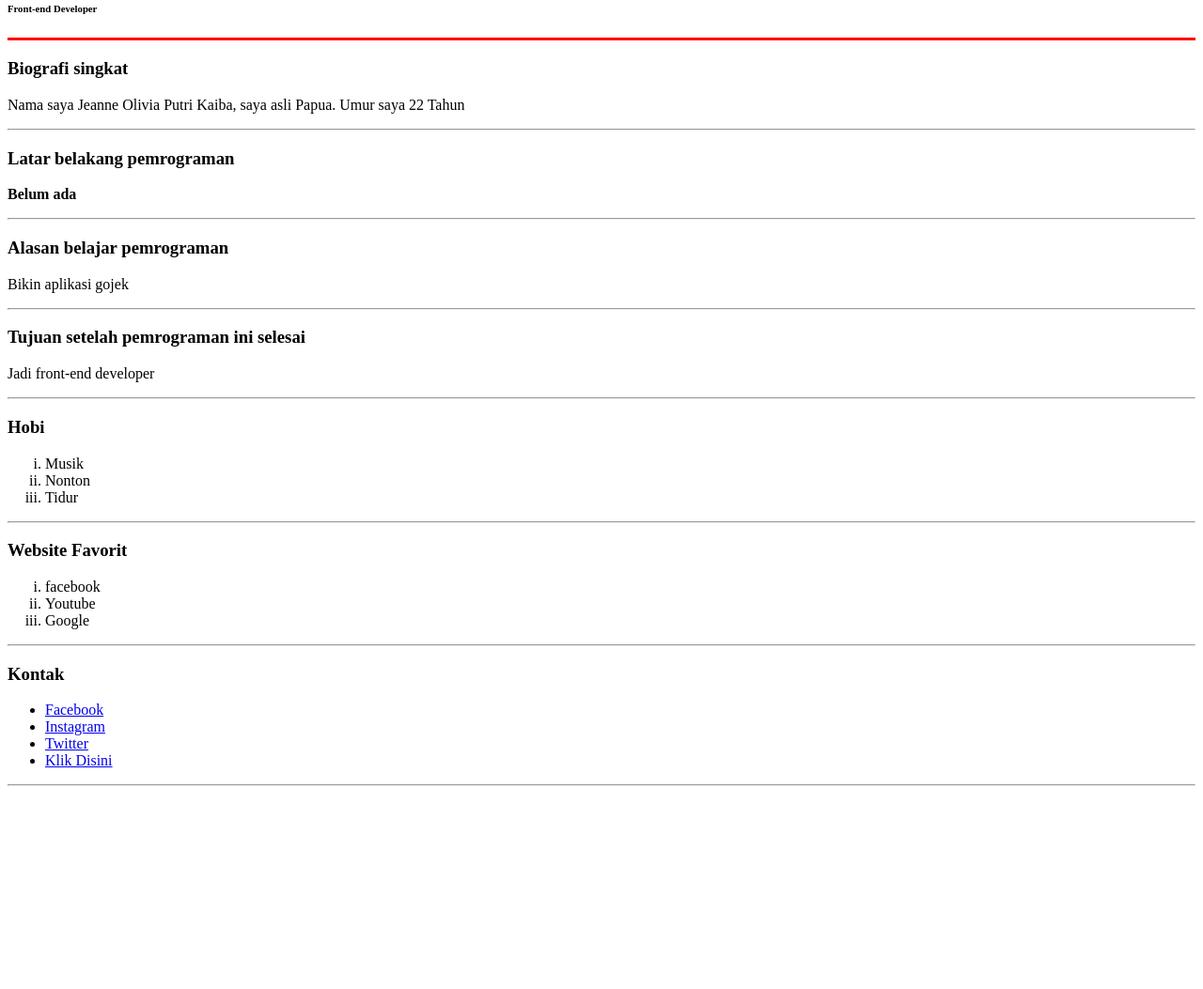
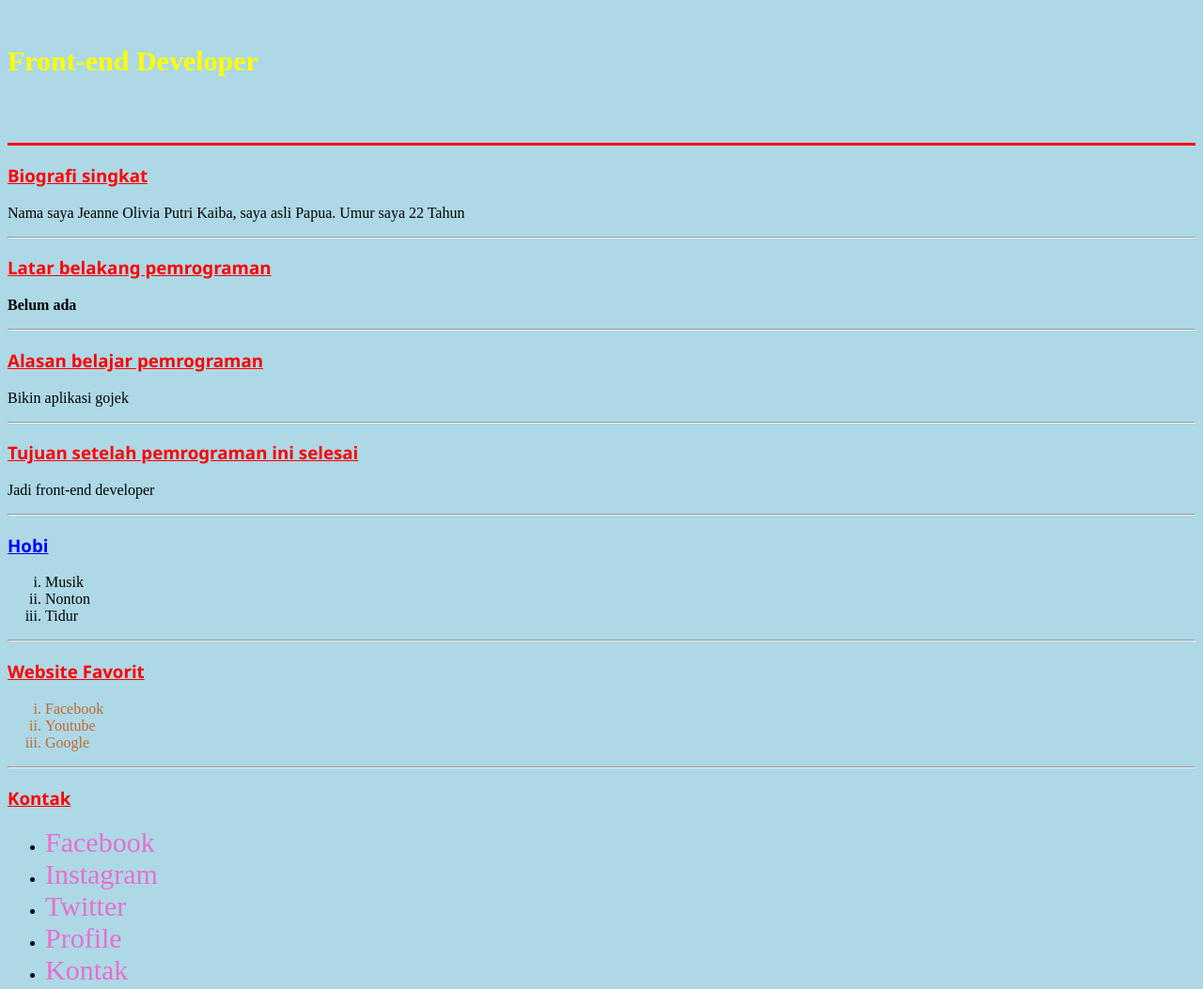
Before and after one commit to jeannepkaiba/web-profile, a plain HTML site: page index.html in a window 1280 px wide. Shown: the part 292-1345 px from the top of the page at 94% size. Before the commit the page ends 1137 px from the top, so only its background shows below. Drawn offline with Linux system fonts and the light colour scheme.

Commit message:
ini pertemuan sesi 2

```diff
--- /dev/null
+++ b/css/style.css
@@ -0,0 +1,31 @@
+/*
+ ini style keseluruhan
+*/
+h3 {
+		color: red;
+		text-decoration: underline;
+		font-family: 'Segoe UI', Tahoma, Geneva, Verdana, sans-serif;
+	}
+
+body{
+		background-color: lightblue;
+	}
+
+.teks-biru {
+	color: blue;
+}
+
+.link {
+	color: #e86ed0;
+	font-size: 30px;
+	text-align: center;
+	text-decoration: none;
+}
+.li {
+	color: #c36a2d
+
+}
+#judul{
+	font-size: 30px;
+	color: yellow;
+}
--- a/index.html
+++ b/index.html
@@ -2,13 +2,17 @@
 <html>
 	<head>
 		<title> Hello World</title>
+		<link href="css/style.css" rel="stylesheet" />
 	</head>
 
 	<body>
 
+
 		<img src="images/biruu.jpg" width="200" alt="Warna Biru">
-		<h1> Jeanne Olivia Putri Kaiba </h1>
-		<h6> Front-end Developer</h6>
+		<h1 style="color: #112f91; text-align: center;">
+			Jeanne Olivia Putri Kaiba
+		</h1>
+		<h6 id="judul" class="teks-biru"> Front-end Developer</h6>
 
 		<hr color = "red" size="3">
 
@@ -42,7 +46,7 @@
 		</p>
 		<hr>
 
-		<h3> Hobi</h3>
+		<h3 class="teks-biru"> Hobi</h3>
 		<ol type="i">
 			<li>Musik</li>
 			<li>Nonton</li>
@@ -52,28 +56,34 @@
 
 		<h3> Website Favorit</h3>
 		<ol type="i">
-			<li>facebook</li>
-			<li>Youtube</li>
-			<li>Google</li>
+			<li class="li">Facebook</li>
+			<li class="li">Youtube</li>
+			<li class="li">Google</li>
 		</ol>
 		<hr>
 
 		<h3> Kontak</h3>
 		<ul>
 			<li>
-			<a href="https://facebook.com/jeanneoliviaputrikaiba">Facebook</a>
+				<a href class="link" ="https://facebook.com/jeanneoliviaputrikaiba">Facebook</a>
 			</li>
 
 			<li>
-			<a href="https://Instagram.com/jeannekaiba">Instagram</a>
+				<a href class="link" ="https://Instagram.com/jeannekaiba">Instagram</a>
 			</li>
 
 			<li>
-			<a href="https://twitter.com/jeannekaiba">Twitter</a>
+				<a href class="link" ="https://twitter.com/jeannekaiba">Twitter</a>
 			</li>
 
 			<li>
-			<a href="profile.html">Klik Disini</a>
+				<a href class="link" ="profile.html">Profile</a>
+
+			</li>
+
+			<li>
+				<a href class="link" ="kontak.html">Kontak</a>
+
 			</li>
 		</ul>
 		<hr>
```
Also changed, not shown: kontak.html (added, +14 -0 lines), profile.html (+3 -3 lines).
